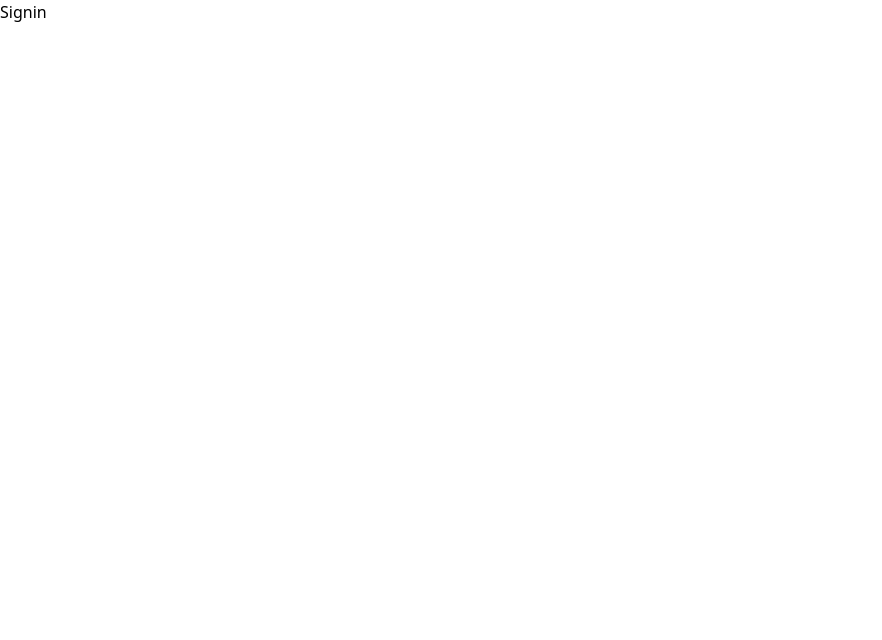
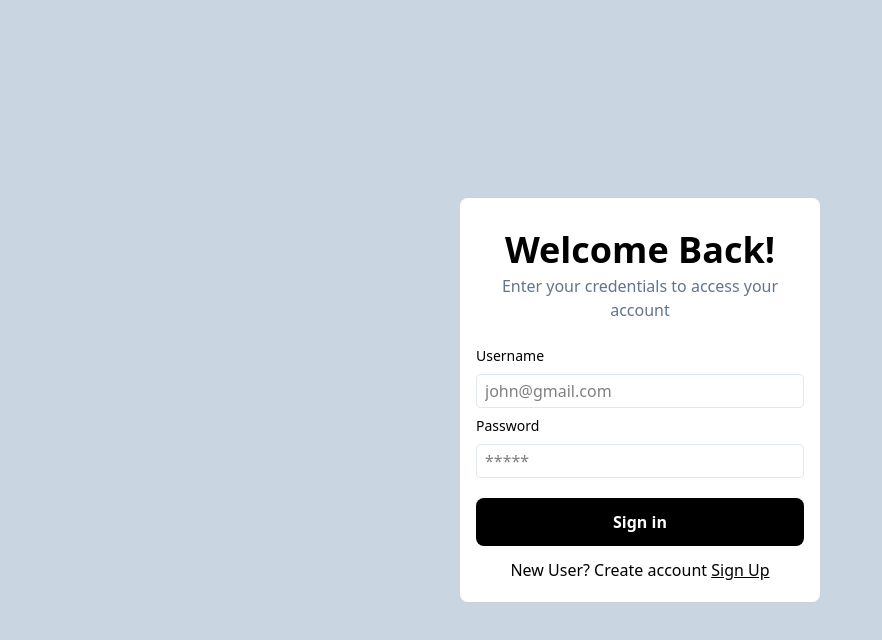
Before and after one commit to kamal-sethi/Paytm-Project, a React (Vite) app in the folder frontend/: page /signin in a window 1280 px wide. Shown: the top 640 px of the page, without its empty margins (0-882 px from the left). Built offline with nearby package versions, Linux system fonts and the light colour scheme.

Commit message:
created design of sign in page

```diff
--- a/frontend/src/pages/Signin.jsx
+++ b/frontend/src/pages/Signin.jsx
@@ -1,9 +1,26 @@
-import React from 'react'
+import React from "react";
+import Heading from "../components/Heading";
+import Subheading from "../components/Subheading";
+import Input from "../components/Input";
+import Button from "../components/Button";
+import { Link } from "react-router-dom";
+
 
 const Signin = () => {
   return (
-    <div>Signin</div>
-  )
-}
+    <div className="bg-slate-300 h-screen flex justify-center">
+      <div className="flex flex-col justify-center">
+        <div className="rounded-lg bg-white w-90 h-max text-center p-2 px-4 m-20 ">
+          <Heading label={"Welcome Back!"} />
+          <Subheading label={"Enter your credentials to access your account"} />
+          <Input label={"Username"} placeholder={"john@gmail.com"} />
+          <Input label={"Password"} placeholder={"*****"} />
+          <Button label={"Sign in"}/>
+          <div className="m-3">New User? Create account <Link to='/signup' className="underline">Sign Up</Link></div>
+        </div>
+      </div>
+    </div>
+  );
+};
 
-export default Signin
+export default Signin;
--- a/frontend/src/pages/Signup.jsx
+++ b/frontend/src/pages/Signup.jsx
@@ -19,7 +19,10 @@ const Signup = () => {
             <Input label={"Password"} placeholder={"******"} />
             <Button label={"Signup"} />
             <div className="m-3">
-              Already have an account? <Link to="/signin" className="underline">Sign in</Link>
+              Already have an account?{" "}
+              <Link to="/signin" className="underline">
+                Sign in
+              </Link>
             </div>
           </div>
         </div>
```
